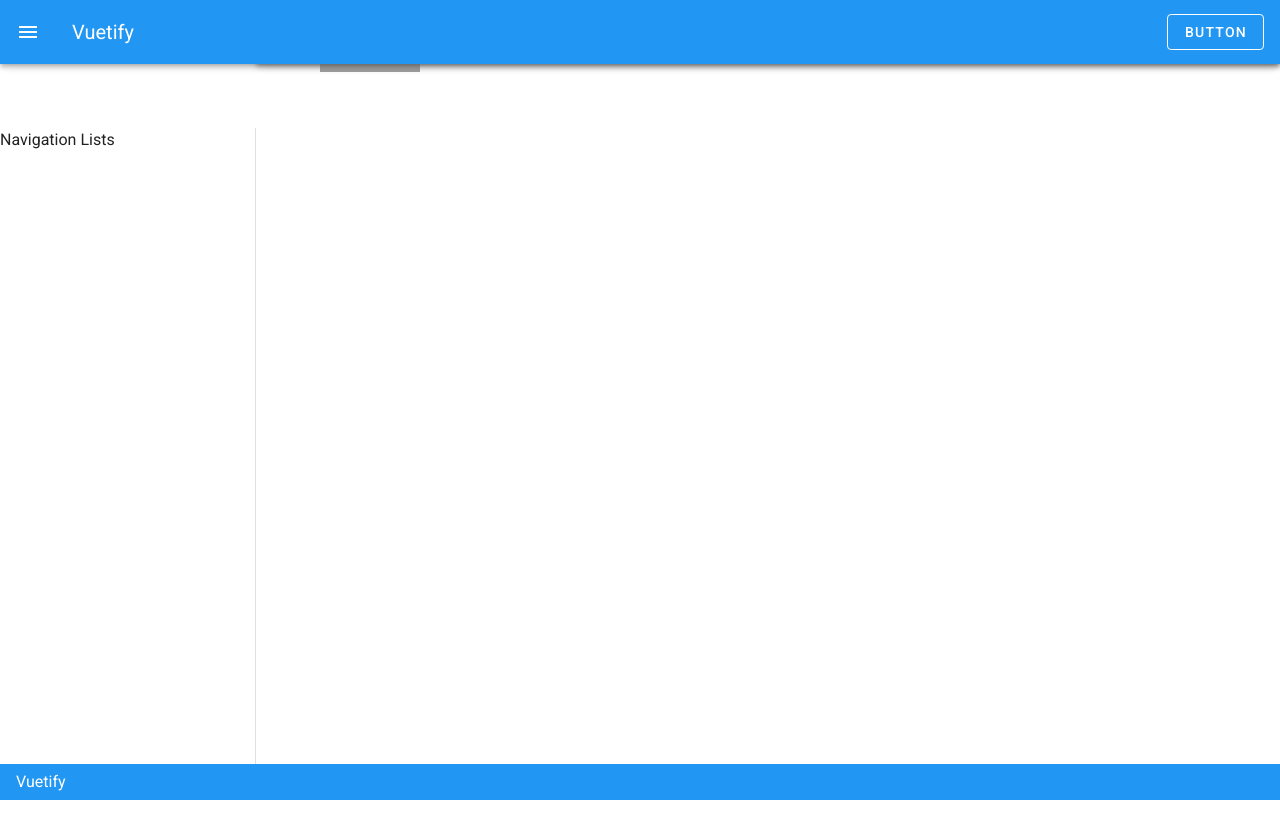
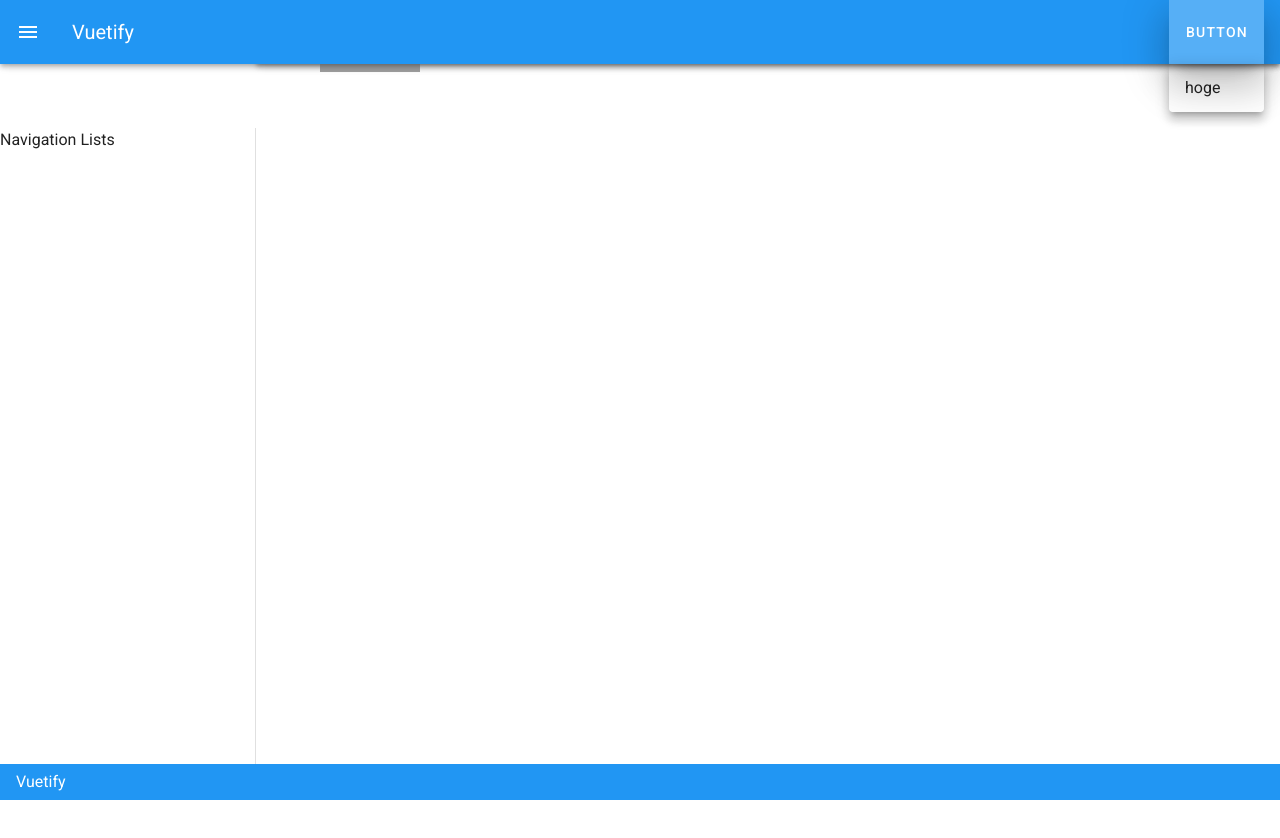
Before and after one commit to masa2205/vue-share-house, a Vue app in the folder test-vue/vuetify-project/: page / in a window 1280 px wide. Both pictures are taken after a click on the button "BUTTON". Shown: the top 838 px of the page. Built offline with nearby package versions, Linux system fonts and the light colour scheme; grey boxes are pictures that could not be loaded.

Commit message:
ドロップダウンメニューの設定

```diff
--- a/test-vue/vuetify-project/src/components/HelloWorld.vue
+++ b/test-vue/vuetify-project/src/components/HelloWorld.vue
@@ -5,7 +5,18 @@
       <v-app-bar-nav-icon @click="drawer=!drawer"></v-app-bar-nav-icon>
       <v-toolbar-title>Vuetify</v-toolbar-title>
       <v-spacer></v-spacer>
-      <v-btn outlined>Button</v-btn>
+      <v-toolbar-items>
+      <v-menu offset-y>
+        <template v-slot:activator="{on}">
+        <v-btn v-on="on" text elevation="24">Button</v-btn>
+        </template>
+        <v-list-item>
+          <v-list-item-content>
+            <v-list-item-title>hoge</v-list-item-title>
+          </v-list-item-content>
+        </v-list-item>
+      </v-menu>
+      </v-toolbar-items>
     </v-app-bar>
     <v-footer color="info" dark app>Vuetify</v-footer>
   </v-app>
```
